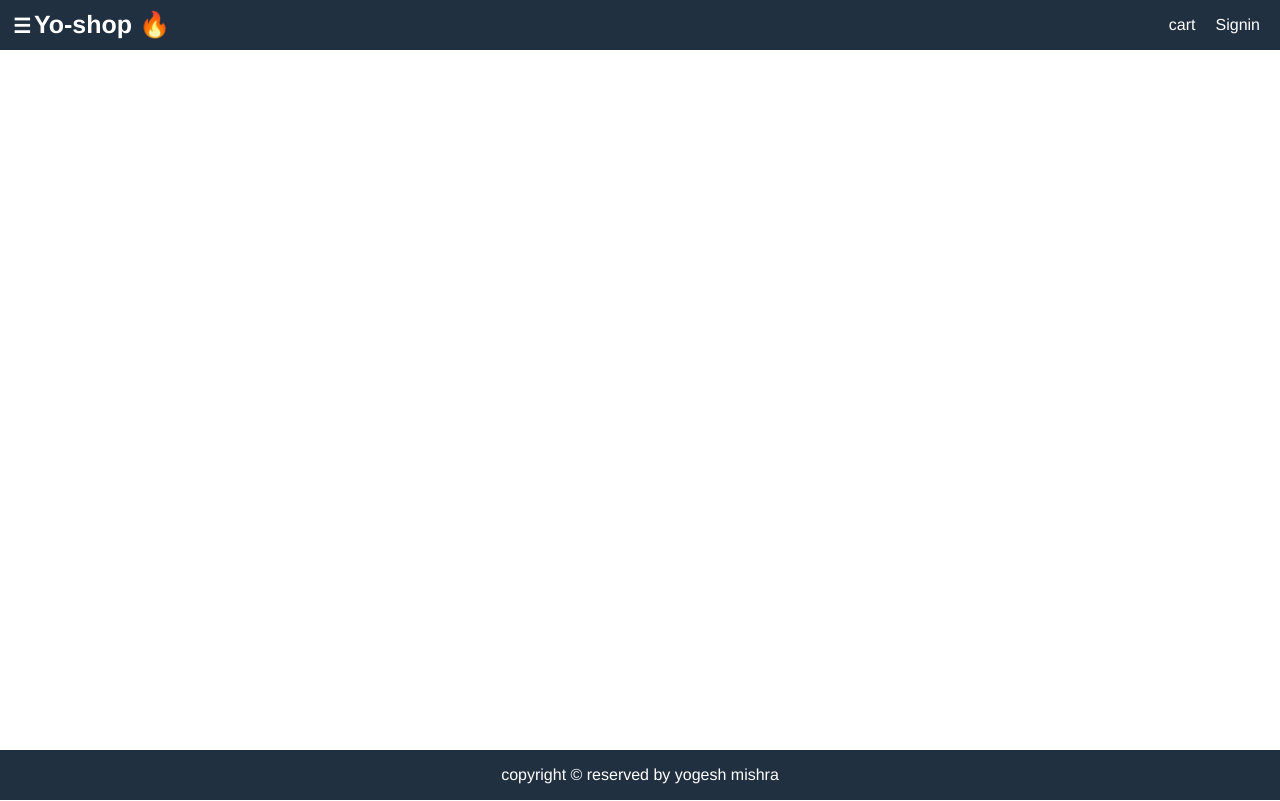
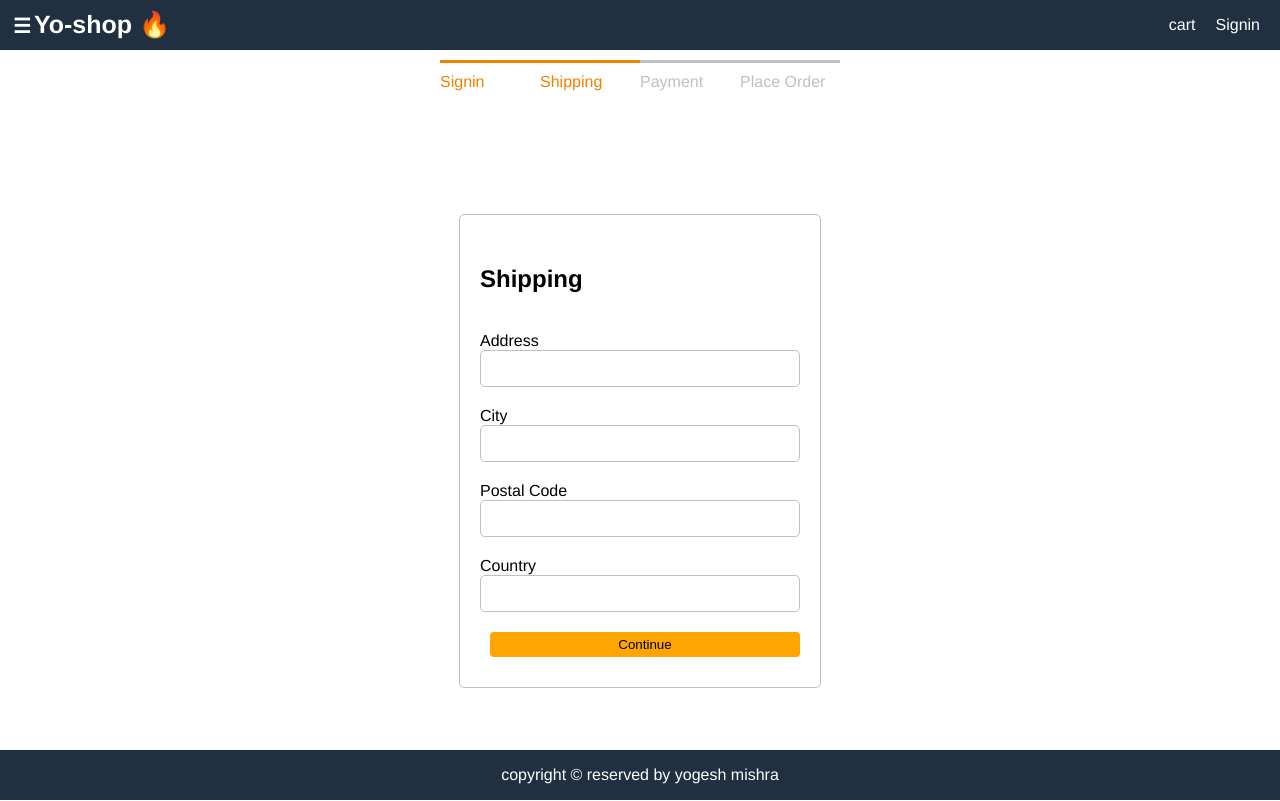
Before and after one commit to yogeshmishra667/mern-shopping-App, a React (Create React App) app in the folder frontend/: page /shopping in a window 1280 px wide. Built offline with nearby package versions, Linux system fonts and the light colour scheme.

Commit message:
added shipping screen and checkout steps

```diff
--- a/frontend/src/action/cartAction.js
+++ b/frontend/src/action/cartAction.js
@@ -1,5 +1,9 @@
 import Axios from 'axios';
-import { CART_ADD_ITEM, CART_REMOVE_ITEM } from '../constants/cartConstants';
+import {
+  CART_ADD_ITEM,
+  CART_REMOVE_ITEM,
+  CART_SAVE_SHIPPING,
+} from '../constants/cartConstants';
 import Cookie from 'js-cookie';
 const addToCart = (productId, qty) => async (dispatch, getState) => {
   try {
@@ -29,4 +33,11 @@ const removeToCart = (productId, getState) => async (dispatch) => {
   Cookie.set('cartItems', JSON.stringify(cartItems));
 };
 
-export { addToCart, removeToCart };
+const saveShipping = (data) => (dispatch) => {
+  dispatch({ type: CART_SAVE_SHIPPING, payload: data });
+};
+// const savePayment = (data) => (dispatch) => {
+//   dispatch({ type: CART_SAVE_PAYMENT, payload: data });
+// };
+
+export { addToCart, removeToCart, saveShipping };
--- a/frontend/src/assets/style/index.css
+++ b/frontend/src/assets/style/index.css
@@ -314,3 +314,22 @@ th {
 tbody > tr:nth-child(odd) {
   background-color: #f0f0f0;
 }
+
+/* Checkout Steps */
+
+.checkout-steps {
+  display: flex;
+  justify-content: space-between;
+  width: 40rem;
+  margin: 1rem auto;
+}
+.checkout-steps > div {
+  border-top: 0.3rem #c0c0c0 solid;
+  color: #c0c0c0;
+  flex: 1 1;
+  padding-top: 1rem;
+}
+.checkout-steps > div.active {
+  border-top: 0.3rem #f08000 solid;
+  color: #f08000;
+}
--- /dev/null
+++ b/frontend/src/components/checkoutSteps.js
@@ -0,0 +1,13 @@
+import React from 'react';
+function CheckoutSteps(props) {
+  return (
+    <div className="checkout-steps">
+      <div className={props.step1 ? 'active' : ''}>Signin</div>
+      <div className={props.step2 ? 'active' : ''}>Shipping</div>
+      <div className={props.step3 ? 'active' : ''}>Payment</div>
+      <div className={props.step4 ? 'active' : ''}>Place Order</div>
+    </div>
+  );
+}
+
+export default CheckoutSteps;
--- /dev/null
+++ b/frontend/src/components/shippingScreen.js
@@ -0,0 +1,78 @@
+import React, { useEffect, useState } from 'react';
+import { Link } from 'react-router-dom';
+import { useSelector, useDispatch } from 'react-redux';
+import { saveShipping } from '../action/cartAction';
+import CheckoutSteps from '../components/checkoutSteps';
+
+function ShippingScreen(props) {
+  const [address, setAddress] = useState('');
+  const [city, setCity] = useState('');
+  const [postalCode, setPostalCode] = useState('');
+  const [country, setCountry] = useState('');
+
+  const dispatch = useDispatch();
+
+  const submitHandler = (e) => {
+    e.preventDefault();
+    dispatch(saveShipping({ address, city, postalCode, country }));
+    props.history.push('payment');
+  };
+  return (
+    <div>
+      <CheckoutSteps step1 step2></CheckoutSteps>
+      <div className="form">
+        <form onSubmit={submitHandler}>
+          <ul className="form-container">
+            <li>
+              <h2>Shipping</h2>
+            </li>
+
+            <li>
+              <label htmlFor="address">Address</label>
+              <input
+                type="text"
+                name="address"
+                id="address"
+                onChange={(e) => setAddress(e.target.value)}
+              ></input>
+            </li>
+            <li>
+              <label htmlFor="city">City</label>
+              <input
+                type="text"
+                name="city"
+                id="city"
+                onChange={(e) => setCity(e.target.value)}
+              ></input>
+            </li>
+            <li>
+              <label htmlFor="postalCode">Postal Code</label>
+              <input
+                type="text"
+                name="postalCode"
+                id="postalCode"
+                onChange={(e) => setPostalCode(e.target.value)}
+              ></input>
+            </li>
+            <li>
+              <label htmlFor="country">Country</label>
+              <input
+                type="text"
+                name="country"
+                id="country"
+                onChange={(e) => setCountry(e.target.value)}
+              ></input>
+            </li>
+
+            <li>
+              <button type="submit" className="button primary">
+                Continue
+              </button>
+            </li>
+          </ul>
+        </form>
+      </div>
+    </div>
+  );
+}
+export default ShippingScreen;
--- a/frontend/src/constants/cartConstants.js
+++ b/frontend/src/constants/cartConstants.js
@@ -1,2 +1,3 @@
 export const CART_ADD_ITEM = 'CART_ADD_ITEM';
 export const CART_REMOVE_ITEM = 'CART_REMOVE_ITEM';
+export const CART_SAVE_SHIPPING = 'CART_SAVE_SHIPPING';
--- a/frontend/src/pages/App.js
+++ b/frontend/src/pages/App.js
@@ -11,6 +11,7 @@ import cartScreen from './../components/product/cartScreen';
 import SigninScreen from '../components/signin';
 import RegisterScreen from './../components/userRegister';
 import ProductsScreen from '../components/DproductScreen';
+import ShippingScreen from './../components/shippingScreen';
 
 function App() {
   return (
@@ -18,6 +19,7 @@ function App() {
       <div className="grid-container">
         <Navbar />
         <Sidebar />
+        <Route path="/shopping" component={ShippingScreen} />
         <Route path="/products" component={ProductsScreen} />
         <Route path="/signin" component={SigninScreen} />
         <Route path="/register" component={RegisterScreen} />
--- a/frontend/src/reducers/cartReducer.js
+++ b/frontend/src/reducers/cartReducer.js
@@ -1,4 +1,8 @@
-import { CART_ADD_ITEM, CART_REMOVE_ITEM } from '../constants/cartConstants';
+import {
+  CART_ADD_ITEM,
+  CART_REMOVE_ITEM,
+  CART_SAVE_SHIPPING,
+} from '../constants/cartConstants';
 
 function cartReducer(state = { cartItems: [] }, action) {
   switch (action.type) {
@@ -20,6 +24,10 @@ function cartReducer(state = { cartItems: [] }, action) {
       return {
         cartItems: state.cartItems.filter((a) => a.product !== action.payload),
       };
+    case CART_SAVE_SHIPPING:
+      return { ...state, shipping: action.payload };
+    /* case CART_SAVE_PAYMENT:
+      return { ...state, payment: action.payload };*/
     default:
       return state;
   }
```
